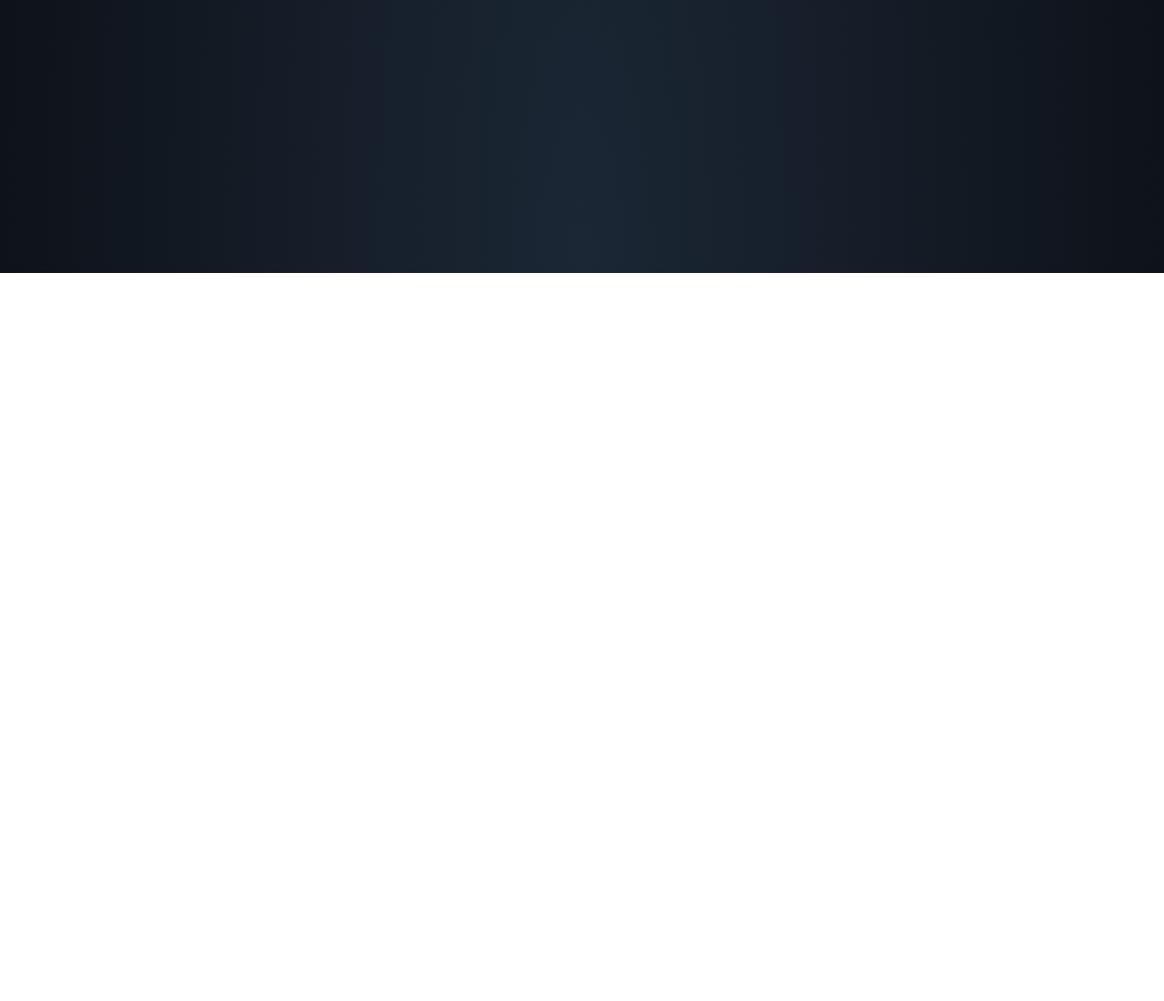
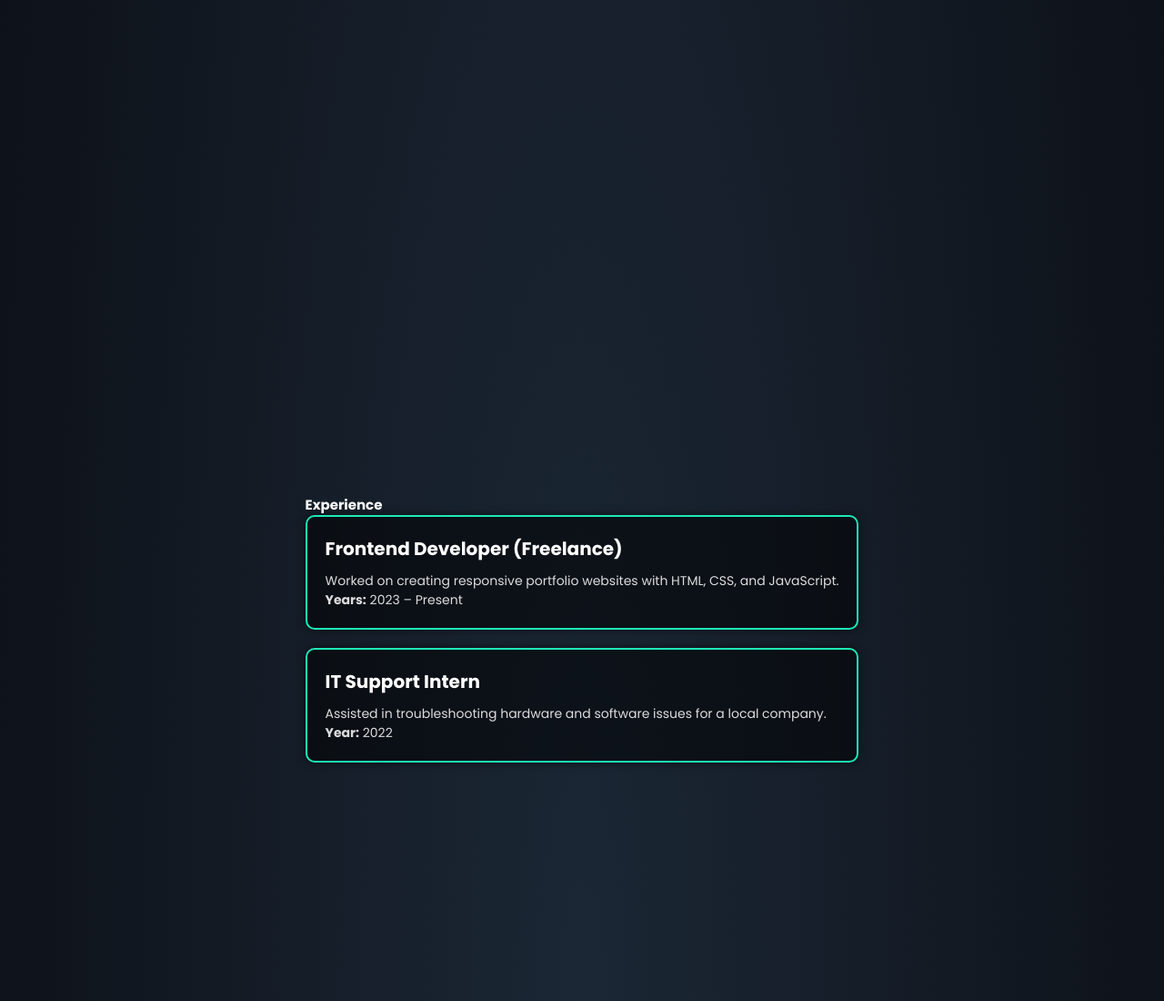
Before and after one commit to SushiShyDoll/personalProfile, a plain HTML site: page index.html in a window 1280 px wide. Shown: the part 2100-3200 px from the top of the page at 91% size. Before the commit the page ends 2400 px from the top, so only its background shows below. Drawn offline with Linux system fonts and the light colour scheme.

Commit message:
Added experience

```diff
--- a/index.html
+++ b/index.html
@@ -83,6 +83,22 @@
       </div>
     </div>
   </section>
+  <!-- Experience Section -->
+  <section class="experience" id="experience">
+    <div class="section-content">
+      <h2>Experience</h2>
+      <div class="exp-card">
+        <h3>Frontend Developer (Freelance)</h3>
+        <p>Worked on creating responsive portfolio websites with HTML, CSS, and JavaScript.</p>
+        <p><strong>Years:</strong> 2023 – Present</p>
+      </div>
+      <div class="exp-card">
+        <h3>IT Support Intern</h3>
+        <p>Assisted in troubleshooting hardware and software issues for a local company.</p>
+        <p><strong>Year:</strong> 2022</p>
+      </div>
+    </div>
+  </section>
 
   </main>
 
--- a/style.css
+++ b/style.css
@@ -258,3 +258,21 @@ section {
   font-size: 1.4rem;
   color: rgba(255,255,255,0.85);
 }
+/* Experience */
+.exp-card {
+  background: rgba(0,0,0,0.5);
+  padding: 2rem;
+  border-radius: 10px;
+  border: 2px solid var(--accent-color);
+  margin-bottom: 2rem;
+  box-shadow: 0 0 10px rgba(0,0,0,0.6);
+}
+.exp-card h3 {
+  font-size: 2rem;
+  margin-bottom: 1rem;
+  color: #fff;
+}
+.exp-card p {
+  font-size: 1.4rem;
+  color: rgba(255,255,255,0.85);
+}
```
